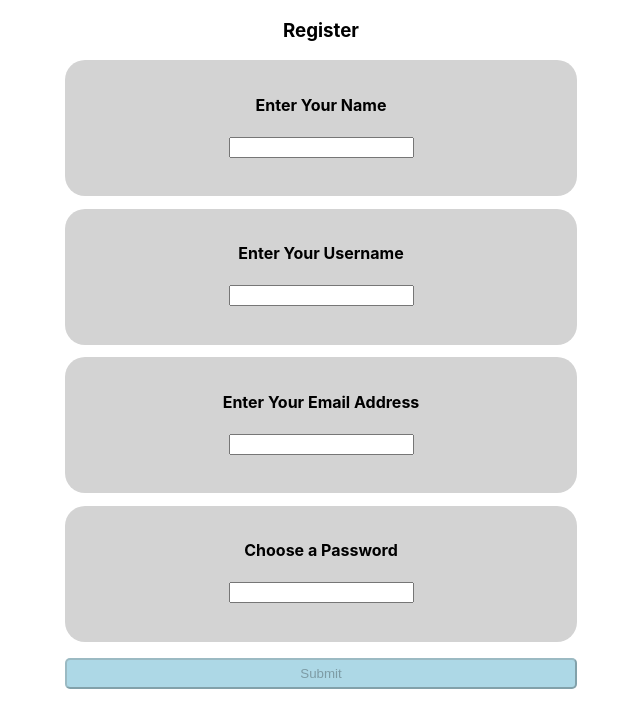
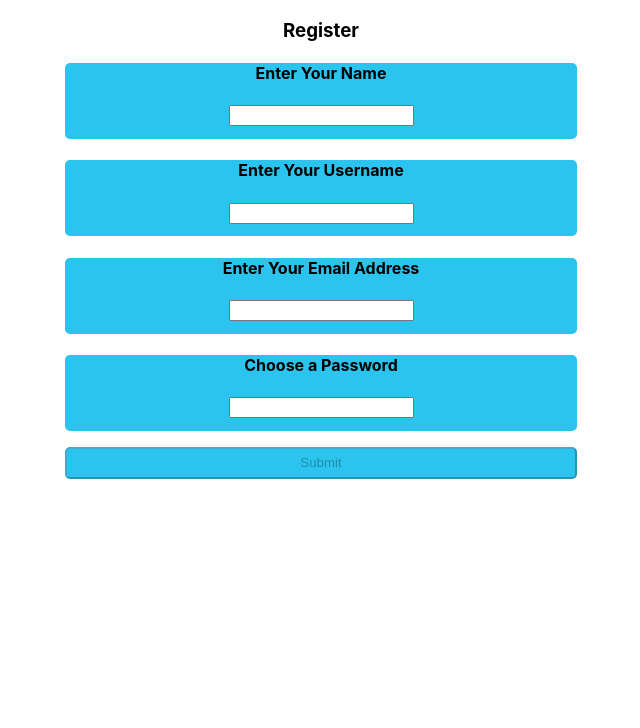
Before and after one commit to LSDS-BW-Saltiest-Hackers-1/Frontend, a React (Create React App) app in the folder saltiest-hackers-app/: page / in a window 1280 px wide. Shown: the top 728 px of the page, without its empty margins (319-959 px from the left). Built offline with nearby package versions, Linux system fonts and the light colour scheme.

Commit message:
changed naming scheme for api

```diff
--- a/saltiest-hackers-app/src/components/pages/Register.js
+++ b/saltiest-hackers-app/src/components/pages/Register.js
@@ -7,16 +7,16 @@
 import RegFormSchema from "./RegistrationForm/RegFormSchema";
 
 const initialFormValues = {
-  name: "",
+  first_name: "",
+  last_name: "",
   username: "",
-  email: "",
   password: "",
 };
 
 const initialFormErrors = {
-  name: "",
+  first_name: "",
+  last_name: "",
   username: "",
-  email: "",
   password: "",
 };
 
@@ -40,10 +40,10 @@
       })
       .finally(() => {
         alert(
-          `Thank you ${newUser.name}. Your registration has been received!`
+          `Thank you ${newUser.first_name}. Your registration has been received!`
         );
         console.log(
-          `Thank you ${newUser.name}. Your registration has been received!`
+          `Thank you ${newUser.first_name}. Your registration has been received!`
         );
         setFormValues(initialFormValues);
       });
--- a/saltiest-hackers-app/src/components/pages/RegistrationForm/RegistrationForm.js
+++ b/saltiest-hackers-app/src/components/pages/RegistrationForm/RegistrationForm.js
@@ -7,15 +7,15 @@
   .email,
   .password {
     width: 40%;
-    padding: 1% 0 3% 0;
+    padding: 0% 0 1% 0;
     margin: 1% auto 1% auto;
-    background-color: lightgray;
-    border-radius: 20px;
+    background-color: #2ac4ef;
+    border-radius: 5px;
   }
 
   .submit {
     width: 40%;
-    background-color: lightblue;
+    background-color: #2ac4ef;
     border-radius: 5px;
     padding: 0.5%;
   }
```
Also changed, not shown: saltiest-hackers-app/src/components/pages/Cards.js (added).
